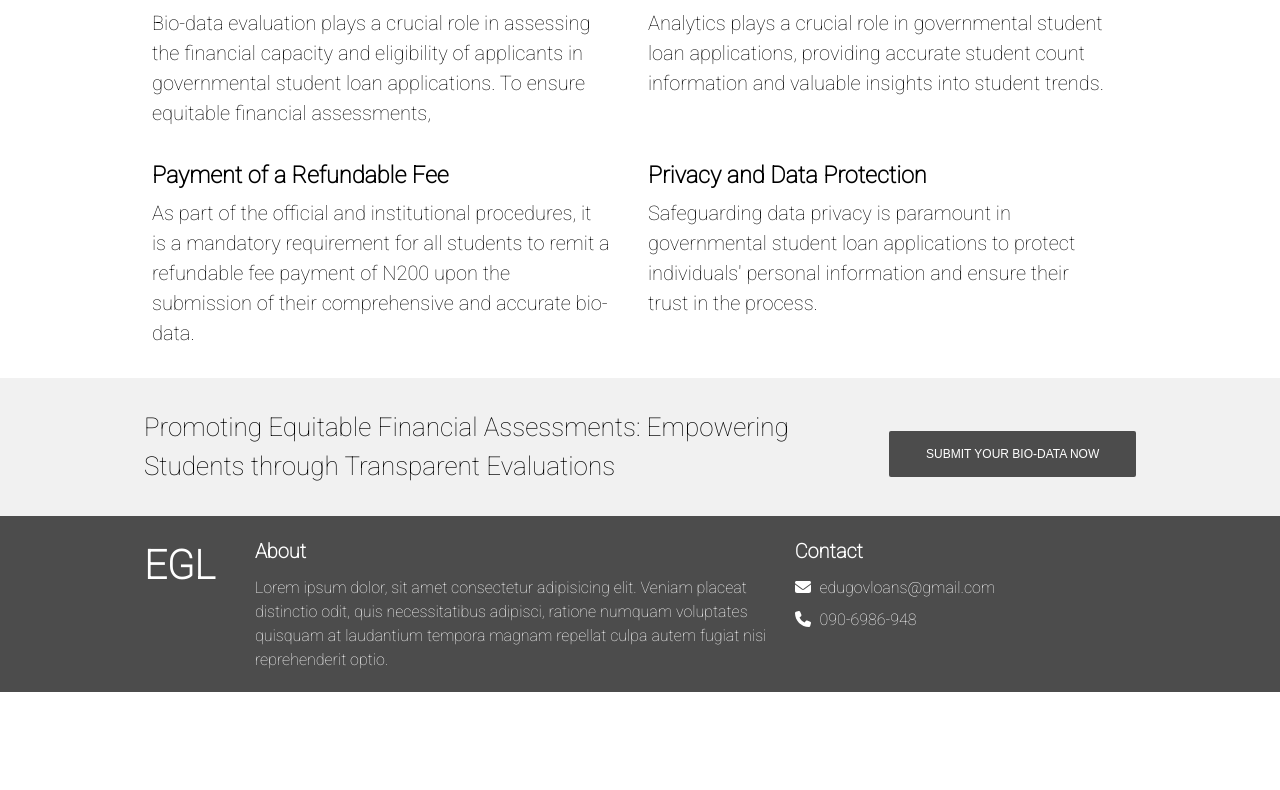
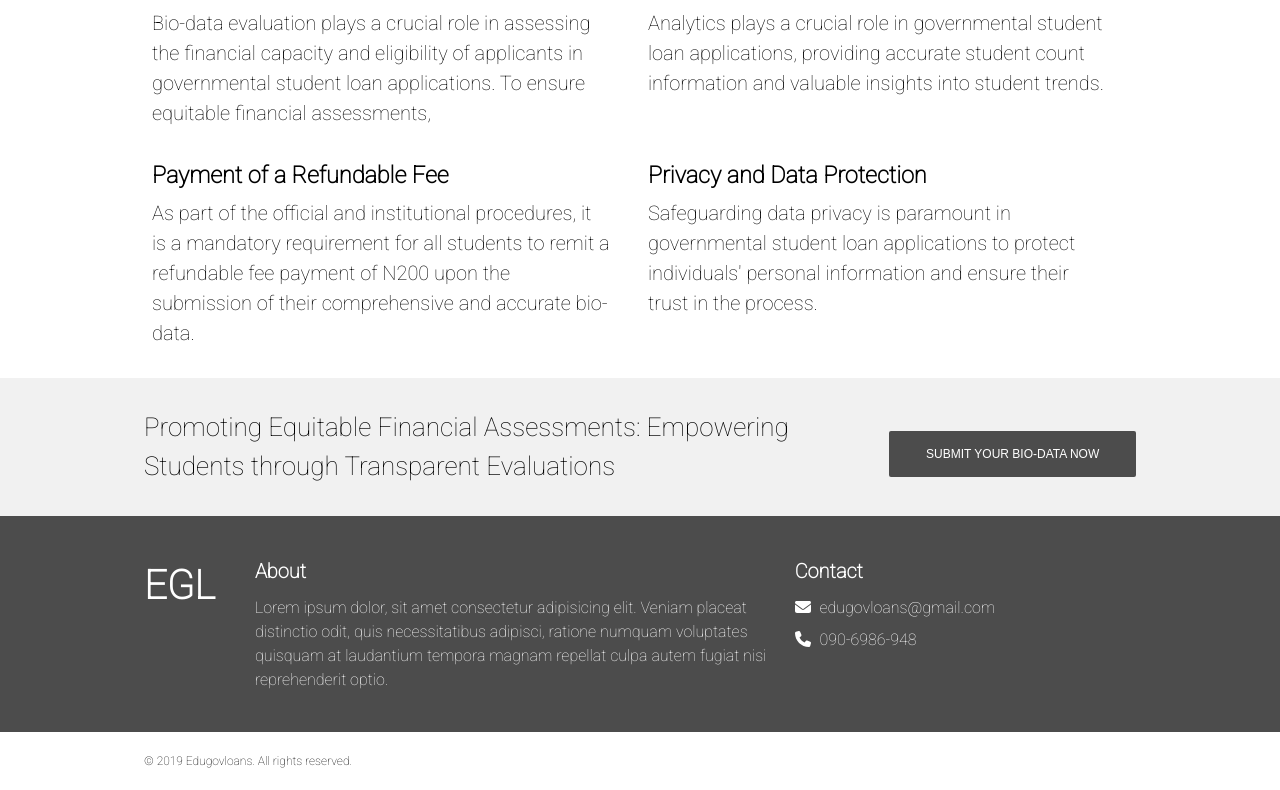
Before and after one commit to mjhdaais/palliative-ticket-generator, a Next.js app: page / in a window 1280 px wide. Shown: the part 389-1179 px from the top of the page. Before the commit the page ends 1081 px from the top, so only its background shows below. Built offline with nearby package versions, Linux system fonts and the light colour scheme.

Commit message:
added footer

```diff
--- a/app/page.tsx
+++ b/app/page.tsx
@@ -123,5 +123,12 @@ export default function Page() {
                 </div>
             </div>
         </div>
+
+        {/* Bottom Footer */}
+        <div className={`${styles.bottom_footer}`}>
+            <div className={`${styles.container}`}>
+                <span>© 2019 Edugovloans. All rights reserved. </span>
+            </div>
+        </div>
         </header>
 }
--- a/app/styles.module.css
+++ b/app/styles.module.css
@@ -279,8 +279,8 @@
 
 /* TOP FOOTER */
 .top_footer {
-    padding-top: 1em;
-    padding-bottom: 1em;
+    padding-top: 2em;
+    padding-bottom: 2em;
     background-color: #4c4c4c;
     color: #ffffff;
 }
@@ -342,6 +342,12 @@
     padding-bottom: .5em;
 }
 
+/* BOTTOM FOOTER */
+.bottom_footer {
+    padding-top: 1rem;
+    padding-bottom: 1rem;
+    font-size: .6rem;
+}
 
 @media (max-width: 600px) {
     .cta_section div {
```
